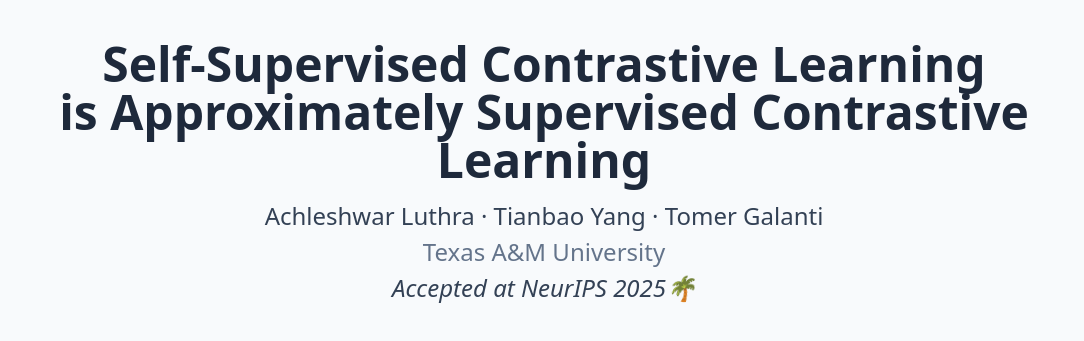
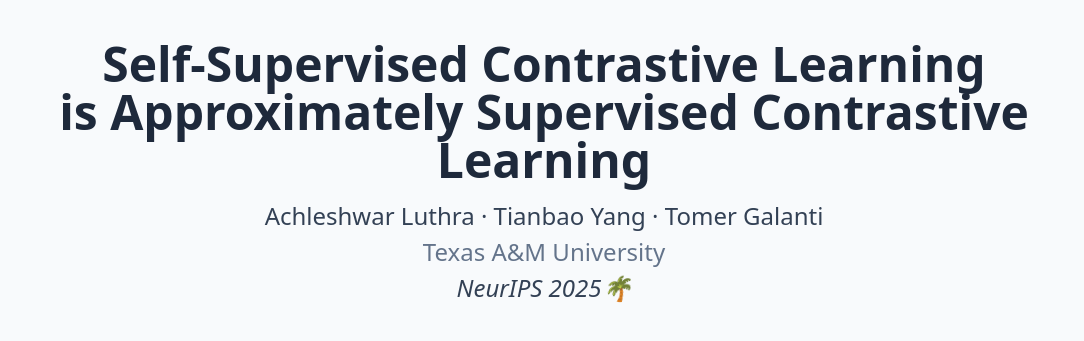
Before and after one commit to DLFundamentals/ssl-is-approximately-sl, a plain HTML site: page index.html in a window 1280 px wide. Shown: the top 341 px of the page, without its empty margins (96-1180 px from the left). Drawn offline with nearby package versions, Linux system fonts and the light colour scheme.

Commit message:
update conf.

```diff
--- a/index.html
+++ b/index.html
@@ -45,7 +45,7 @@
             · <a href="https://tomergalanti.github.io/index.html" class="hover:underline" target="_blank">Tomer Galanti</a>
           </p>
           <p class="text-slate-500 font-medium">Texas A&amp;M University</p>
-          <p class="text-slate-00 italic">Accepted at NeurIPS 2025🌴</p>
+          <p class="text-slate-00 italic">NeurIPS 2025🌴</p>
 
         </div>
       </section>
```
